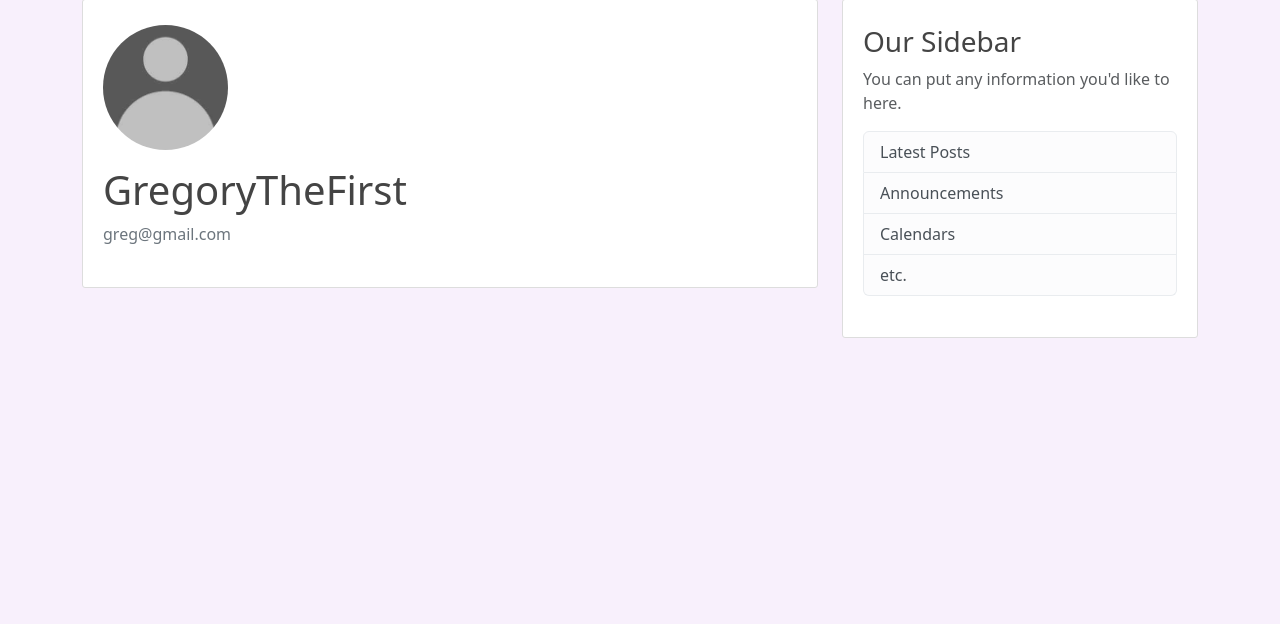
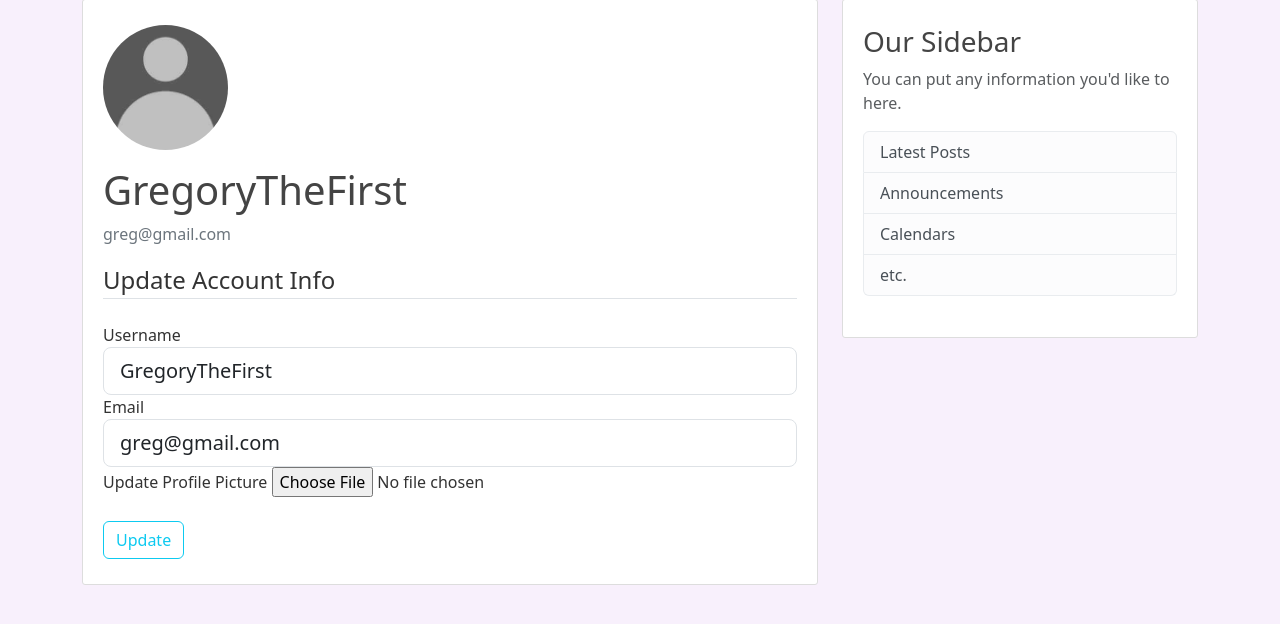
Before and after one commit to ethanh735/FlaskApp, a Flask app: page /account in a window 1280 px wide. Shown: the part 81-705 px from the top of the page. Run offline with Flask 3, Linux system fonts and the light colour scheme; a user stored in the database is signed in; some libraries are stand-ins or nearby versions.

Commit message:
Added account info updating
Added ability to change username, password, and profile picture fields

```diff
--- a/blog_app/forms.py
+++ b/blog_app/forms.py
@@ -1,8 +1,12 @@
 # Python classes converted to html forms when in a template
 from flask_wtf import FlaskForm
+# file type management and restriciton for account image
+from flask_wtf.file import FileField, FileAllowed
 # Fields and validations available for form
 from wtforms import StringField, PasswordField, SubmitField, BooleanField, TextAreaField, validators, ValidationError
 from blog_app.models import User
+# For account update checks: okay to have info matching current user
+from flask_login import current_user
 
 class RegistrationForm(FlaskForm):
 	# Validates existence and particular length
@@ -37,3 +41,29 @@ class PostForm(FlaskForm):
 	title = StringField("Title", validators=[validators.DataRequired()])
 	content = TextAreaField("Content", validators=[validators.DataRequired()])
 	submit = SubmitField("Post")
+
+class UpdateAccountForm(FlaskForm):
+	# Validates existence and particular length
+	username = StringField("Username", validators=[validators.DataRequired(), validators.Length(min=2, max=20)])
+	# Validates existence and correct type
+	email = StringField("Email", validators=[validators.DataRequired(), validators.Email()])
+	# Validates correct file type
+	picture = FileField("Update Profile Picture", validators=[FileAllowed(["jpg", "png"])])
+	submit = SubmitField("Update")
+
+	# custom validations for already registered user
+	def validate_username(self, username):
+		# only checked if username is changed
+		if username.data != current_user.username:
+			user = User.query.filter_by(username=username.data).first()
+			# if user is anything other than none
+			if user:
+				raise ValidationError("Username is taken. Please choose another username.")
+
+	def validate_email(self, email):
+		# only checked if email is changed
+		if email.data != current_user.email:
+			user = User.query.filter_by(email=email.data).first()
+			# if user is anything other than none
+			if user:
+				raise ValidationError("Email is taken. Please choose another email.")
--- a/blog_app/routes.py
+++ b/blog_app/routes.py
@@ -1,7 +1,11 @@
+# for backend image handling
+import os, secrets
+# scales down images to save space
+from PIL import Image
 from flask import render_template, url_for, flash, redirect, abort, request
 from blog_app import app, db, bcrypt
 # from other Python files, same directory layer
-from blog_app.forms import RegistrationForm, LoginForm, PostForm
+from blog_app.forms import RegistrationForm, LoginForm, UpdateAccountForm, PostForm
 from blog_app.models import User, Post
 from flask_login import login_user, current_user, logout_user, login_required
 
@@ -62,11 +66,43 @@ def register():
 		return redirect(url_for("login"))
 	return render_template("register.html", title="Register", form=form)
 
-@app.route("/account")
+# TODO: delete old picture file when profile picture is changed
+def save_picture(form_picture):
+	# randomizes file name to prevent database collision
+	random_hex = secrets.token_hex(8)
+	# parse filename to get extension
+	_, f_ext = os.path.splitext(form_picture.filename)
+	# reconstruct file name and save in directory location
+	picture_fn = random_hex + f_ext
+	picture_path = os.path.join(app.root_path, "static/profile_pics", picture_fn)
+	# scale down image to CSS specified size before saving
+	output_size = (125, 125)
+	i = Image.open(form_picture)
+	i.thumbnail(output_size)
+	i.save(picture_path)
+	return picture_fn
+
+@app.route("/account", methods=["GET", "POST"])
 @login_required
 def account():
+	form = UpdateAccountForm()
+	# if valid form, update database
+	if form.validate_on_submit():
+		# not a required field
+		if form.picture.data:
+			picture_file = save_picture(form.picture.data)
+			current_user.image_file = picture_file
+		current_user.username = form.username.data
+		current_user.email = form.email.data
+		db.session.commit()
+		flash("Your account has been updated!", "success")
+		return redirect(url_for("account"))
+	# populates fields with existing data during get request
+	elif request.method == "GET":
+		form.username.data = current_user.username
+		form.email.data = current_user.email
 	image_file = url_for("static", filename="profile_pics/" + current_user.image_file)
-	return render_template("account.html", title="Account", image_file=image_file)
+	return render_template("account.html", title="Account", image_file=image_file, form=form)
 
 # create a new post
 @app.route("/post/new", methods=["GET", "POST"])
--- a/blog_app/templates/account.html
+++ b/blog_app/templates/account.html
@@ -8,6 +8,56 @@
                 <p class="text-secondary">{{ current_user.email }}</p>
             </div>
         </div>
+        <!--posted form goes back to where it is, encoding for images-->
+        <form method="POST" action="" enctype="multipart/form-data">
+            <!--security measure-->
+            {{ form.hidden_tag() }}
+            <fieldset class="form-group">
+                <legend class="border-bottom mb-4">Update Account Info</legend>
 
+                <!--fields from passed registration form-->
+                <div class="form-group">
+                    {{ form.username.label(class="form-control-label") }}
+                    <!--error handling-->
+                    {% if form.username.errors %}
+                        {{ form.username(class="form-control form-control-lg is-invalid") }}
+                        <div class="invalid-feedback">
+                            {% for error in form.username.errors %}
+                                <span>{{ error }}</span>
+                            {% endfor %}
+                        </div>
+                    {% else %}
+                        {{ form.username(class="form-control form-control-lg") }}
+                    {% endif %}
+                </div>
+                <div class="form-group">
+                    {{ form.email.label(class="form-control-label") }}
+                    <!--error handling-->
+                    {% if form.email.errors %}
+                        {{ form.email(class="form-control form-control-lg is-invalid") }}
+                        <div class="invalid-feedback">
+                            {% for error in form.email.errors %}
+                                <span>{{ error }}</span>
+                            {% endfor %}
+                        </div>
+                    {% else %}
+                        {{ form.email(class="form-control form-control-lg") }}
+                    {% endif %}
+                </div>
+                <div class="form-group">
+                    {{ form.picture.label() }}
+                    {{ form.picture(class="form-control-file") }}
+                    <!--error handling-->
+                    {% if form.picture.errors %}
+                        {% for error in form.picture.errors %}
+                            <br><span class="text-danger">{{ error }}</span></br>
+                        {% endfor %}
+                    {% endif %}
+                </div>
+                <div class="form-group pt-4">
+                    {{ form.submit(class="btn btn-outline-info") }}
+                </div>
+            </fieldset>
+        </form>
     </div>
 {% endblock content %}
--- a/blog_app/templates/layout.html
+++ b/blog_app/templates/layout.html
@@ -8,7 +8,7 @@
 	<link href="https://cdn.jsdelivr.net/npm/bootstrap@5.3.0-alpha3/dist/css/bootstrap.min.css" rel="stylesheet" integrity="sha384-KK94CHFLLe+nY2dmCWGMq91rCGa5gtU4mk92HdvYe+M/SXH301p5ILy+dN9+nJOZ" crossorigin="anonymous">
 
 	<!-- Custom static CSS formatting -->
-	<link href="{{ url_for("static", filename="main.css") }}" rel="stylesheet" type="text/css">
+	<link href="{{ url_for('static', filename='main.css') }}" rel="stylesheet" type="text/css">
 
      {% if title %}
          <title>Blog Site - {{ title }}</title>
--- a/blog_app/templates/register.html
+++ b/blog_app/templates/register.html
@@ -79,7 +79,7 @@
 	<!--don't login if account already exists-->
 	<div class="border-top pt-3">
 		<small class="text-muted">
-			Already Have An Account? <a class="ml-2" href="{{ url_for("login") }}">Sign In</a>
+			Already Have An Account? <a class="ml-2" href="{{ url_for('login') }}">Sign In</a>
 		</small>
 	</div>
 {% endblock content %}
```
Also changed, not shown: blog_app/static/profile_pics/041a228f40495941.png (added), instance/site.db.
